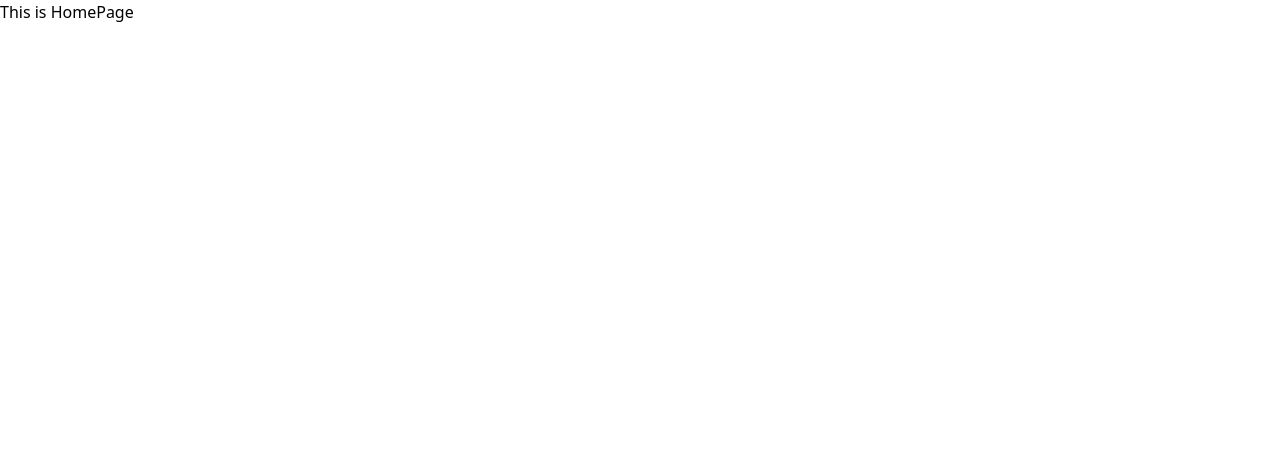
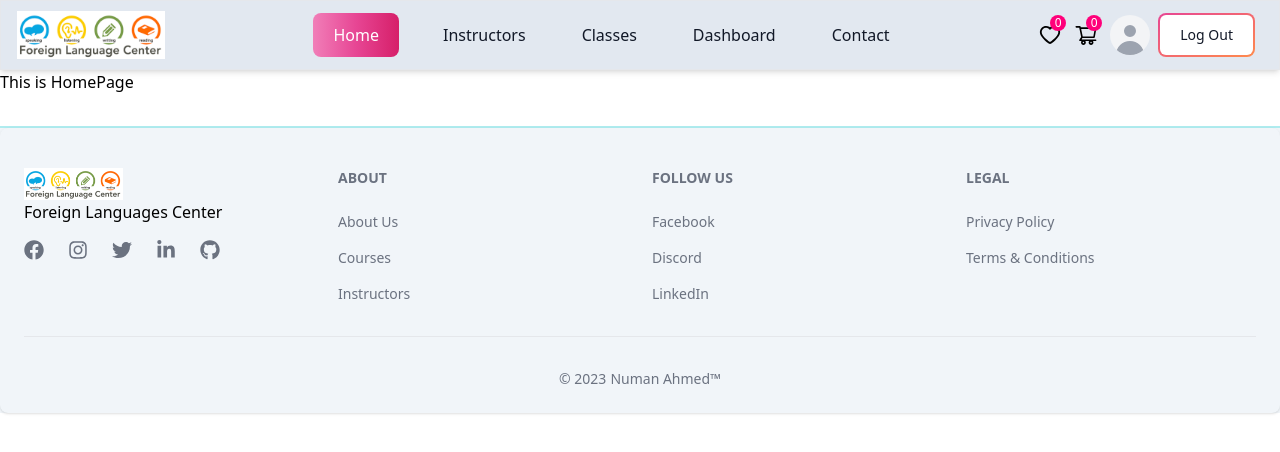
Before and after one commit to mdnumanahmed/foreign-languages-center-client, a React (Vite) app: page / in a window 1280 px wide. Shown: the top 452 px of the page. Built offline with nearby package versions, Linux system fonts and the light colour scheme.

Commit message:
Navbar and Footer added

```diff
--- a/package.json
+++ b/package.json
@@ -16,6 +16,7 @@
     "match-sorter": "^6.3.1",
     "react": "^18.2.0",
     "react-dom": "^18.2.0",
+    "react-icons": "^4.9.0",
     "react-router-dom": "^6.12.0",
     "sort-by": "^1.2.0"
   },
--- a/src/index.css
+++ b/src/index.css
@@ -1,3 +1,11 @@
 @tailwind base;
 @tailwind components;
 @tailwind utilities;
+
+
+nav ul a{
+    @apply text-gray-900 hover:ring-4 hover:outline-none hover:ring-pink-300 dark:hover:ring-pink-800 font-medium rounded-lg text-base px-3 py-2.5 text-center
+}
+nav ul a.active{
+    @apply text-white bg-gradient-to-r from-pink-400 via-pink-500 to-pink-600 hover:bg-gradient-to-br focus:ring-4 focus:outline-none focus:ring-pink-300 dark:focus:ring-pink-800 font-medium rounded-lg text-base px-5 py-2.5 text-center
+}
--- a/src/layouts/MainLayout.jsx
+++ b/src/layouts/MainLayout.jsx
@@ -1,9 +1,13 @@
 import { Outlet } from "react-router-dom";
+import FlcNavbar from "../pages/Shared/FlcNavbar/FlcNavbar";
+import FlcFooter from "../pages/Shared/FlcNavbar/FlcFooter";
 
 const MainLayout = () => {
   return (
     <div>
+        <FlcNavbar />
       <Outlet />
+      <FlcFooter />
     </div>
   );
 };
--- /dev/null
+++ b/src/pages/Shared/FlcNavbar/FlcFooter.jsx
@@ -0,0 +1,75 @@
+import { Footer } from "flowbite-react";
+import logo from "../../../assets/logo.png";
+import {
+  FaFacebook,
+  FaInstagram,
+  FaTwitter,
+  FaLinkedinIn,
+  FaGithub,
+} from "react-icons/fa";
+
+const FlcFooter = () => {
+  return (
+    <div className="bg-slate-100  border-teal-200 border-t-2 mt-8">
+      <div className="container mx-auto">
+        <Footer
+          container={true}
+          className=""
+          style={{ backgroundColor: "#f1f5f9" }}
+        >
+          <div className="w-full">
+            <div className="grid w-full ">
+              <div className="grid grid-cols-2 gap-8 sm:mt-4 sm:grid-cols-4 sm:gap-6">
+                <div>
+                  <Footer.Brand
+                    name=""
+                    href="#"
+                    src={logo}
+                    alt="Flowbite Logo"
+                  />
+                  <p className="mb-4">Foreign Languages Center</p>
+                  <div className="mt-8 flex space-x-4 md:space-x-6 sm:mt-0 sm:justify-center md:justify-start">
+                    <Footer.Icon href="#" icon={FaFacebook} />
+                    <Footer.Icon href="#" icon={FaInstagram} />
+                    <Footer.Icon href="#" icon={FaTwitter} />
+                    <Footer.Icon href="#" icon={FaLinkedinIn} />
+                    <Footer.Icon href="#" icon={FaGithub} />
+                  </div>
+                </div>
+                <div>
+                  <Footer.Title title="about" />
+                  <Footer.LinkGroup col={true}>
+                    <Footer.Link href="#">About Us</Footer.Link>
+                    <Footer.Link href="#">Courses </Footer.Link>
+                    <Footer.Link href="#">Instructors</Footer.Link>
+                  </Footer.LinkGroup>
+                </div>
+                <div>
+                  <Footer.Title title="Follow us" />
+                  <Footer.LinkGroup col={true}>
+                    <Footer.Link href="#">Facebook</Footer.Link>
+                    <Footer.Link href="#">Discord</Footer.Link>
+                    <Footer.Link href="#">LinkedIn</Footer.Link>
+                  </Footer.LinkGroup>
+                </div>
+                <div>
+                  <Footer.Title title="Legal" />
+                  <Footer.LinkGroup col={true}>
+                    <Footer.Link href="#">Privacy Policy</Footer.Link>
+                    <Footer.Link href="#">Terms & Conditions</Footer.Link>
+                  </Footer.LinkGroup>
+                </div>
+              </div>
+            </div>
+            <Footer.Divider />
+            <div className="w-full sm:flex sm:items-center sm:justify-center">
+              <Footer.Copyright href="#" by="Numan Ahmed™" year={2023} />
+            </div>
+          </div>
+        </Footer>
+      </div>
+    </div>
+  );
+};
+
+export default FlcFooter;
--- /dev/null
+++ b/src/pages/Shared/FlcNavbar/FlcNavbar.jsx
@@ -0,0 +1,96 @@
+import { Avatar, Dropdown, Navbar } from "flowbite-react";
+import { Link, NavLink } from "react-router-dom";
+import logo from "../../../assets/logo.png";
+import { AiOutlineHeart, AiOutlineShoppingCart } from "react-icons/ai";
+
+const FlcNavbar = () => {
+  const user = true;
+
+  const handleLogOut = () => {};
+
+  return (
+    <div className="border bottom-2 shadow-md">
+      <Navbar className="items-center bg-slate-200 container mx-auto">
+        <NavLink href="/">
+          <img src={logo} className="mr-3 h-10 sm:h-12" alt="FLC Logo" />
+        </NavLink>
+        <div className="flex items-center lg:order-2 ">
+          <button className="relative hidden lg:flex">
+            <AiOutlineHeart className="flex mr-3 text-2xl" />
+            <span className="absolute -top-2 right-2 text-white leading-4 text-xs bg-[#ff007a] rounded-full w-4 h-4">
+              0
+            </span>
+          </button>
+          <button className="relative hidden lg:flex">
+            <AiOutlineShoppingCart className="flex mr-3 text-2xl" />
+            <span className="absolute -top-2 right-2 text-white leading-4 text-xs bg-[#ff007a] rounded-full w-4 h-4">
+              0
+            </span>
+          </button>
+          <div className="flex">
+          {user ? (
+            <>
+              <Dropdown
+                arrowIcon={false}
+                inline={true}
+                label={
+                  <Avatar
+                    alt="User settings"
+                    img={user?.photoURL}
+                    rounded={true}
+                  />
+                }
+              >
+                <Dropdown.Header>
+                  <span className="block text-sm">Bonnie Green</span>
+                  <span className="block truncate text-sm font-medium">
+                    name@flowbite.com
+                  </span>
+                </Dropdown.Header>
+                <Dropdown.Item>Dashboard</Dropdown.Item>
+                <Dropdown.Item>Settings</Dropdown.Item>
+                <Dropdown.Item>Earnings</Dropdown.Item>
+                <Dropdown.Divider />
+                <Dropdown.Item>Sign out</Dropdown.Item>
+              </Dropdown>
+              <button
+                onClick={handleLogOut}
+                className="relative inline-flex items-center justify-center p-0.5 mx-2 overflow-hidden text-sm font-medium text-gray-900 rounded-lg group bg-gradient-to-br from-pink-500 to-orange-400 group-hover:from-pink-500 group-hover:to-orange-400 hover:text-white dark:text-white focus:ring-4 focus:outline-none focus:ring-pink-200 dark:focus:ring-pink-800"
+              >
+                <span className="relative px-5 py-2.5 transition-all ease-in duration-75 bg-white dark:bg-gray-900 rounded-md group-hover:bg-opacity-0">
+                  Log Out
+                </span>
+              </button>
+            </>
+          ) : (
+            <Link to="/login">
+              <button
+                type="button"
+                className="text-white bg-gradient-to-r from-pink-400 via-pink-500 to-pink-600 hover:bg-gradient-to-br focus:ring-4 focus:outline-none focus:ring-pink-300 dark:focus:ring-pink-800 shadow-lg shadow-pink-500/50 dark:shadow-lg dark:shadow-pink-800/80 font-medium rounded-lg text-sm px-5 py-2.5 text-center mr-2 mb-2"
+              >
+                Login
+              </button>
+            </Link>
+          )}
+          </div>
+          <Navbar.Toggle />
+        </div>
+        <Navbar.Collapse>
+          <NavLink to="/" active="true">
+            Home
+          </NavLink>
+          <NavLink to="/instructors">Instructors</NavLink>
+          <NavLink to="/classes">Classes</NavLink>
+          {user && (
+            <>
+              <NavLink to="/dashboard">Dashboard</NavLink>
+            </>
+          )}
+          <NavLink to="/contact">Contact</NavLink>
+        </Navbar.Collapse>
+      </Navbar>
+    </div>
+  );
+};
+
+export default FlcNavbar;
--- a/tailwind.config.js
+++ b/tailwind.config.js
@@ -1,6 +1,10 @@
 /** @type {import('tailwindcss').Config} */
 export default {
-  content: ["./index.html", "./src/**/*.{js,ts,jsx,tsx}"],
+  content: [
+    "./index.html",
+    "./src/**/*.{js,ts,jsx,tsx}",
+    "node_modules/flowbite-react/**/*.{js,jsx,ts,tsx}",
+  ],
   theme: {
     extend: {},
   },
```
Also changed, not shown: 1 other file (tests, documents, lock files or other folders).
